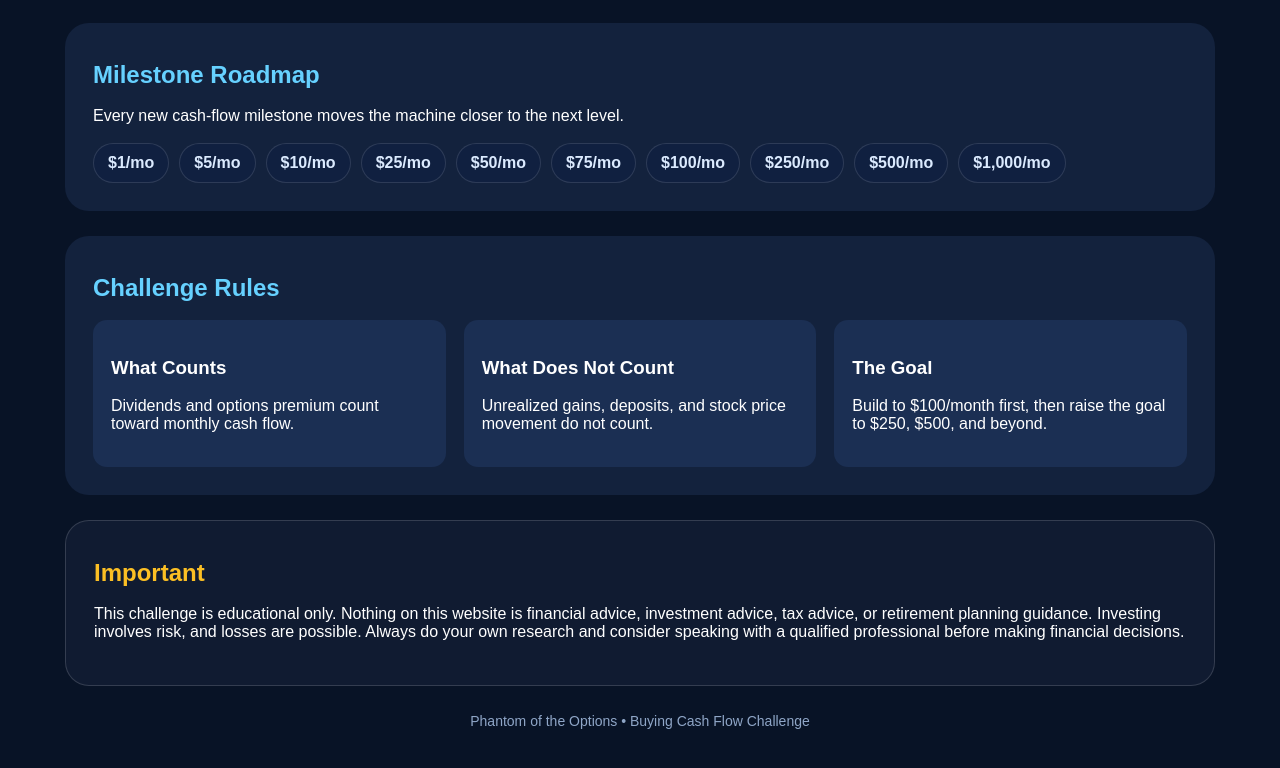
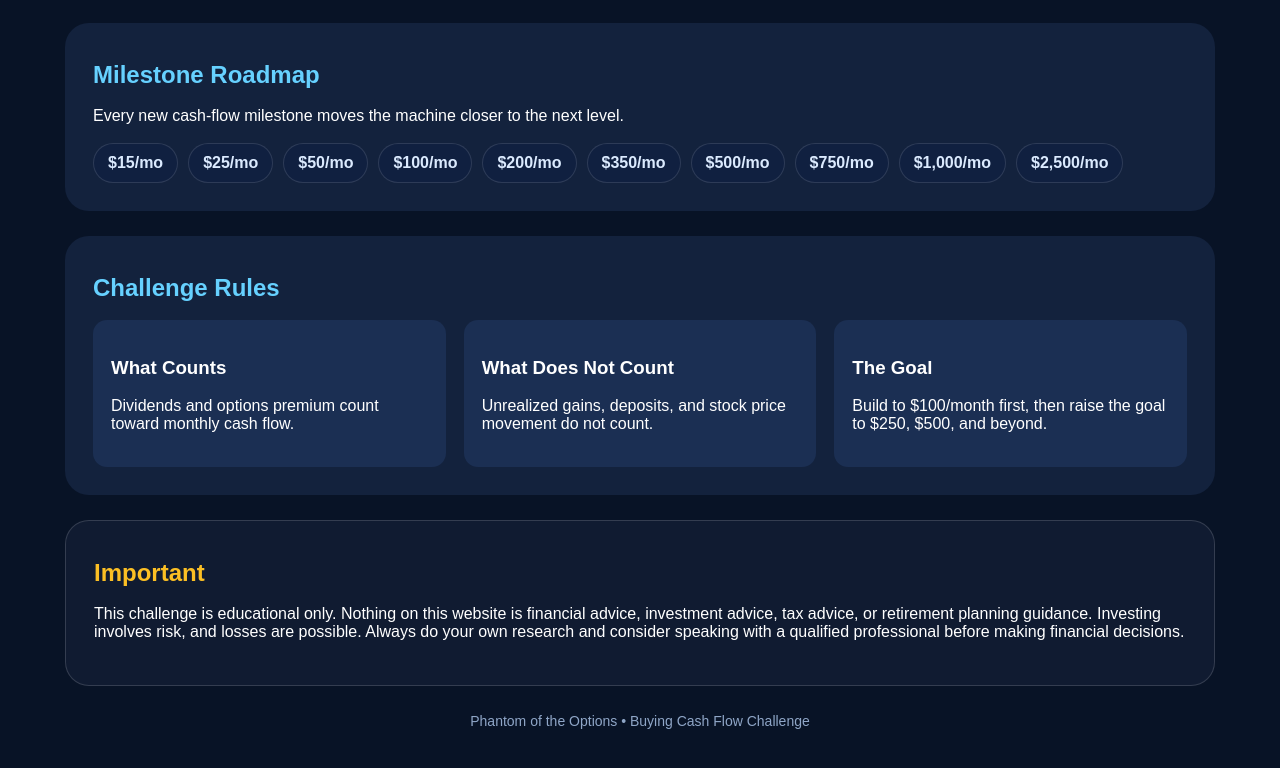
Before and after one commit to PhantomOfTheOptions/phantom-cashflow, a plain HTML site: page index.html in a window 1280 px wide. Shown: the part 2019-2787 px from the top of the page. Drawn offline with Linux system fonts and the light colour scheme.

Commit message:
Update index.html

```diff
--- a/index.html
+++ b/index.html
@@ -226,16 +226,16 @@ sender('6437b196ea2295')
   <p>Every new cash-flow milestone moves the machine closer to the next level.</p>
 
   <div class="milestones">
-    <span class="pill">$1/mo</span>
-    <span class="pill">$5/mo</span>
-    <span class="pill">$10/mo</span>
+    <span class="pill">$15/mo</span>
     <span class="pill">$25/mo</span>
     <span class="pill">$50/mo</span>
-    <span class="pill">$75/mo</span>
     <span class="pill">$100/mo</span>
-    <span class="pill">$250/mo</span>
+    <span class="pill">$200/mo</span>
+    <span class="pill">$350/mo</span>
     <span class="pill">$500/mo</span>
+    <span class="pill">$750/mo</span>
     <span class="pill">$1,000/mo</span>
+    <span class="pill">$2,500/mo</span>
   </div>
 </div>
 
```
